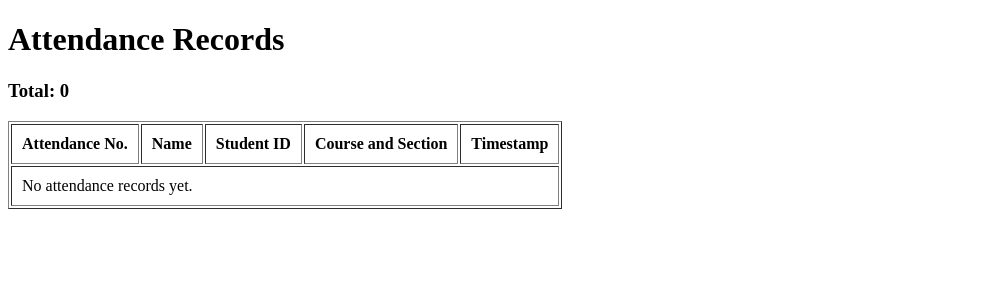
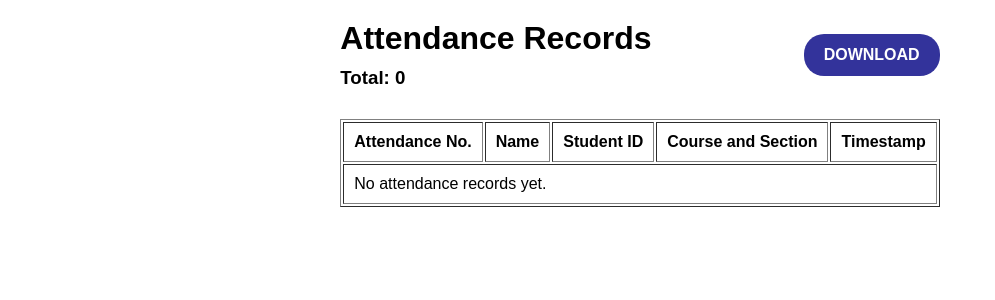
Before and after one commit to reymiel-dev/Attendance-System-for-GaD-intrams, a PHP site: page /admin/dashboard.php in a window 1280 px wide. Shown: the top 300 px of the page, without its empty margins (0-995 px from the left). Run offline with PHP 8.4, Linux system fonts and the light colour scheme; data that the repository does not hold is empty; a stand-in replaces the project's code that opens the database connection.

Commit message:
added dashboad css and export

```diff
--- /dev/null
+++ b/admin/dashboard.css
@@ -0,0 +1,45 @@
+*{
+    margin: 0;
+    padding: 0;
+    font-family: Arial, Helvetica, sans-serif;
+}
+
+body{
+    width: 100%;
+    display: flex;
+    flex-direction: column;
+    align-items: center;
+    justify-content: center;
+}
+
+main {
+    margin: 20px;
+}
+
+th, td{
+    padding: 10px;
+
+}
+
+.header {
+    display: flex;
+    justify-content: space-between;
+    align-items: center;
+    width: 100%;
+    margin-bottom: 30px;
+}
+
+.info h1{
+    margin-bottom: 10px;
+}
+
+.export-btn {
+    padding: 12px 20px;
+    background-color: rgb(51, 51, 155);
+    color: white;
+    text-decoration: none;
+    border: none;
+    font-weight: bold;
+    cursor: pointer;
+    border-radius: 20px;
+}
--- a/admin/dashboard.php
+++ b/admin/dashboard.php
@@ -16,10 +16,17 @@
     <meta charset="UTF-8">
     <meta name="viewport" content="width=device-width, initial-scale=1.0">
     <title>Dashboard</title>
+    <link rel="stylesheet" href="dashboard.css">
 </head>
 <body>
+    <main>
+        <div class="header">
+            <div class="info" >
                 <h1>Attendance Records</h1>
                 <h3>Total: <?php echo $totalAttendance; ?></h3>
+            </div>
+            <a href="export.php" class="export-btn">DOWNLOAD</a>
+        </div>
 
         <table border="1" cellpadding="10">
             <thead>
@@ -49,5 +56,6 @@
                     <?php endif; ?>
             </tbody>
         </table>
+    </main>
 </body>
 </html>
--- a/index.php
+++ b/index.php
@@ -55,7 +55,7 @@
         <p>Enter you Student ID number:</p>
 
         <form action="index.php" method="post">
-            <input type="text" name="student_id" placeholder="Enter Student Id" required>
+            <input type="text" name="student_id" placeholder="Enter Student Id" autofocus required>
             <button type="submit">OK
             </button>
         </form>
```
Also changed, not shown: admin/export.php (added, +31 -0 lines), style.css (+22 -9 lines). Lines whose indentation alone changed are shown as unchanged.
